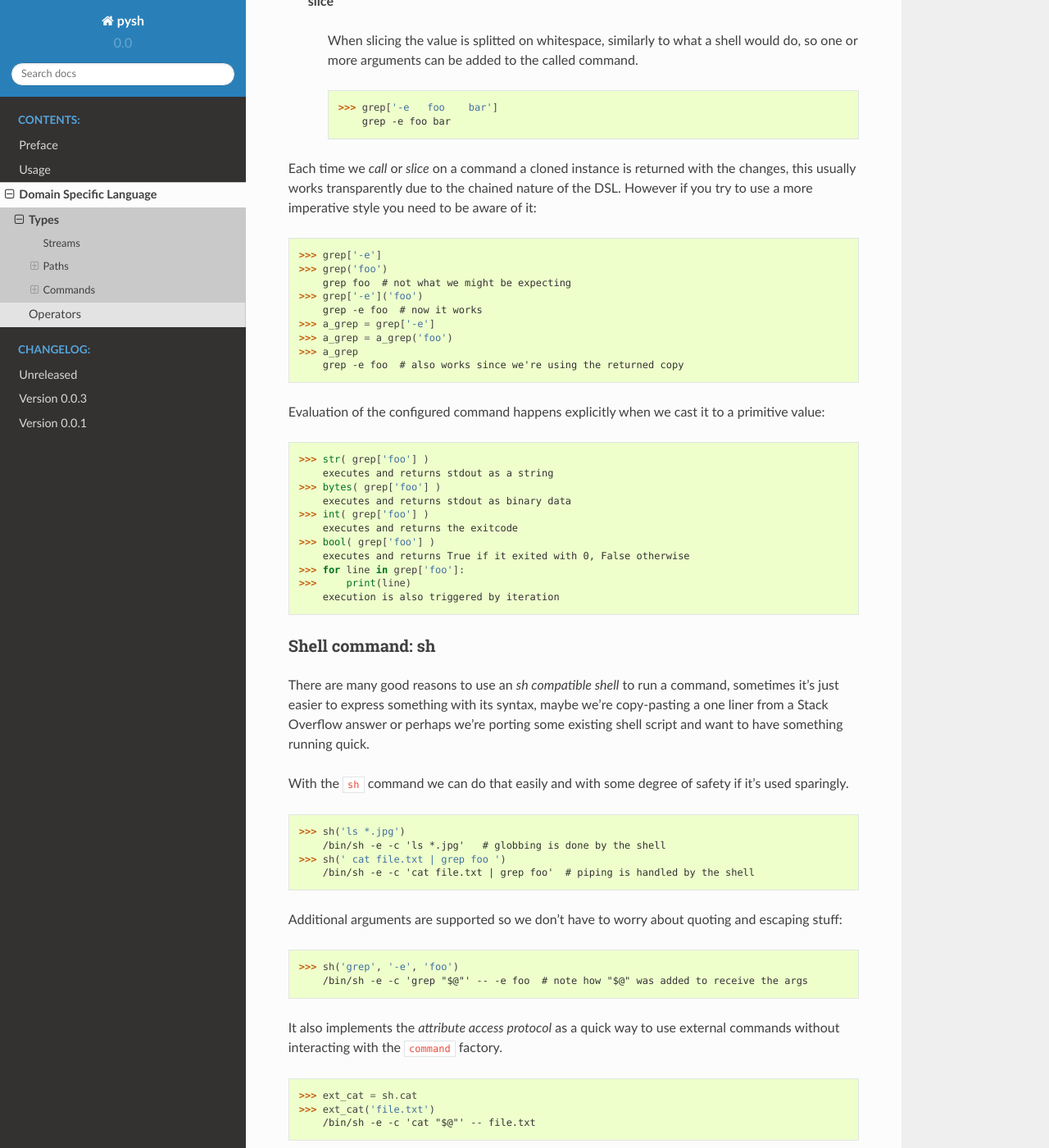
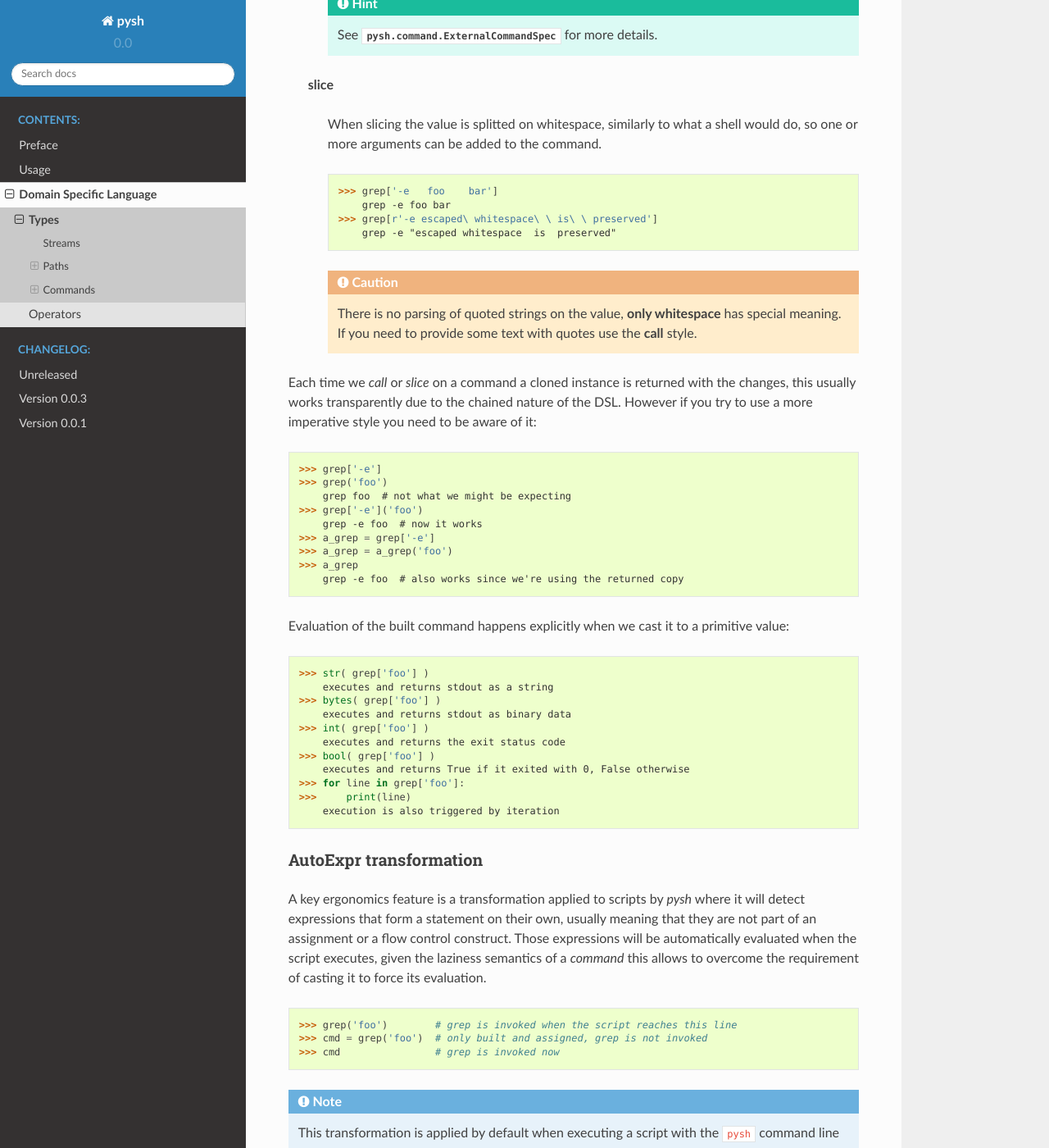
Before and after one commit to drslump/pysh, a Sphinx documentation site: the page built from docs/dsl/types.rst, in a window 1280 px wide and 1400 px high, scrolled down 3548 px. Shown: the whole window at 82% size. Built offline with Sphinx 7.4.7 and the Read the Docs theme 2.0.0, drawn with Linux system fonts in a browser that asks for light colours; pages that are not in the unit, such as notebooks, are missing from menus; some of the changed text lies outside the part shown.

```diff
--- a/docs/conf.py
+++ b/docs/conf.py
@@ -51,6 +51,7 @@ extensions = [
     'sphinx.ext.viewcode',
     'sphinx.ext.githubpages',  # just generates a .nojekyll file in the build
     'sphinx.ext.autosectionlabel',
+    'sphinxcontrib.plantuml',
 ]
 
 # Add any paths that contain templates here, relative to this directory.
@@ -186,3 +187,7 @@ texinfo_documents = [
 
 todo_include_todos = True   # expose todo admonitions in the docs
 todo_link_only = True       # do not print the todo location
+
+# plantuml.jar should be in the same docs directory
+plantuml = 'java -jar plantuml.jar'
+plantuml_output_format = 'svg'
--- a/docs/dsl/types.rst
+++ b/docs/dsl/types.rst
@@ -59,8 +59,8 @@ we have **quite different semantics**:
         modification is applied to it.
 
         This is required for **lazy evaluation** to work without surprises,
-        otherwise we might reuse a path instance used in a previous command which
-        might be executed in the future.
+        otherwise we might inadvertily modify a path instance that might be used
+        in the future.
 
 Given those semantics we should think about *pysh paths* as *path builders*, where
 there is a setup step that is later used as many times as required.
@@ -157,14 +157,21 @@ ways to do so, with slightly different behaviours:
         >>> grep('foo bar', 'myfile.txt', A=3, line_buffered=True)
             grep -A 3 --line-buffered 'foo bar' myfile.txt
 
+        .. Hint:: See :class:`pysh.command.ExternalCommandSpec` for more details.
+
     **slice**
 
         When slicing the value is splitted on whitespace, similarly to what a
-        shell would do, so one or more arguments can be added to the called
-        command.
+        shell would do, so one or more arguments can be added to the command.
 
         >>> grep['-e   foo    bar']
             grep -e foo bar
+        >>> grep[r'-e escaped\ whitespace\ \ is\ \ preserved']
+            grep -e "escaped whitespace  is  preserved"
+
+        .. Caution:: There is no parsing of quoted strings on the value, **only
+                     whitespace** has special meaning. If you need to provide some
+                     text with quotes use the **call** style.
 
 Each time we *call* or *slice* on a command a cloned instance is returned with the
 changes, this usually works transparently due to the chained nature of the DSL.
@@ -180,7 +187,7 @@ However if you try to use a more imperative style you need to be aware of it:
 >>> a_grep
     grep -e foo  # also works since we're using the returned copy
 
-Evaluation of the configured command happens explicitly when we cast it to a
+Evaluation of the built command happens explicitly when we cast it to a
 primitive value:
 
 >>> str( grep['foo'] )
@@ -188,12 +195,30 @@ primitive value:
 >>> bytes( grep['foo'] )
     executes and returns stdout as binary data
 >>> int( grep['foo'] )
-    executes and returns the exitcode
+    executes and returns the exit status code
 >>> bool( grep['foo'] )
     executes and returns True if it exited with 0, False otherwise
 >>> for line in grep['foo']:
 >>>     print(line)
     execution is also triggered by iteration
+
+
+AutoExpr transformation
+~~~~~~~~~~~~~~~~~~~~~~~
+
+A key ergonomics feature is a transformation applied to scripts by *pysh*
+where it will detect expressions that form a statement on their own,
+usually meaning that they are not part of an assignment or a flow control
+construct. Those expressions will be automatically evaluated when the
+script executes, given the laziness semantics of a *command* this allows
+to overcome the requirement of casting it to force its evaluation.
+
+>>> grep('foo')        # grep is invoked when the script reaches this line
+>>> cmd = grep('foo')  # only built and assigned, grep is not invoked
+>>> cmd                # grep is invoked now
+
+.. Note:: This transformation is applied by default when executing a script
+          with the ``pysh`` command line interface.
 
 
 Shell command: sh
@@ -208,7 +233,7 @@ With the ``sh`` command we can do that easily and with some degree of safety if
 it's used sparingly.
 
 >>> sh('ls *.jpg')
-    /bin/sh -e -c 'ls *.jpg'   # globbing is done by the shell
+    /bin/sh -e -c 'ls *.jpg'   # globing is done by the shell
 >>> sh(' cat file.txt | grep foo ')
     /bin/sh -e -c 'cat file.txt | grep foo'  # piping is handled by the shell
 
--- a/setup.py
+++ b/setup.py
@@ -7,6 +7,7 @@
 # For packaging first install the latest versions of the tooling:
 #
 #   pip install --upgrade pip setuptools wheel twine
+#   pip install -e .[dev,build]
 #
 
 from setuptools import setup, find_packages
@@ -76,6 +77,7 @@ setup(
             # docs
             "sphinx",
             "sphinx_rtd_theme",
+            "sphinxcontrib-plantuml",
             "recommonmark",
         ],
     },
```
Also changed, not shown: other parts of docs/dsl/types.rst (+6 -6 lines), docs/dsl/operators.rst (+9 -13 lines), docs/usage.rst (+29 -0 lines), .travis.yml, 2 other files.
